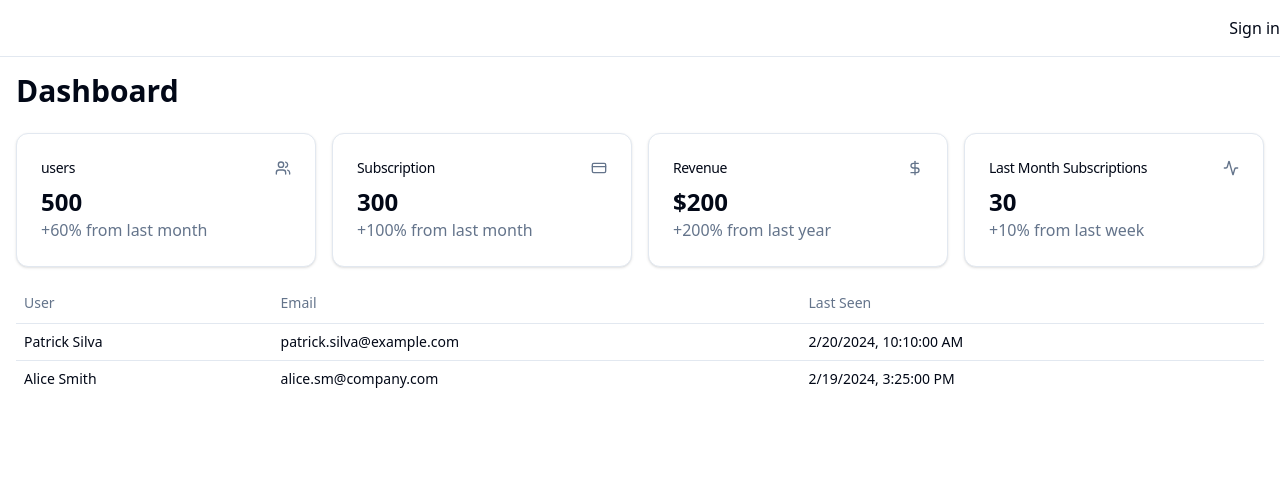
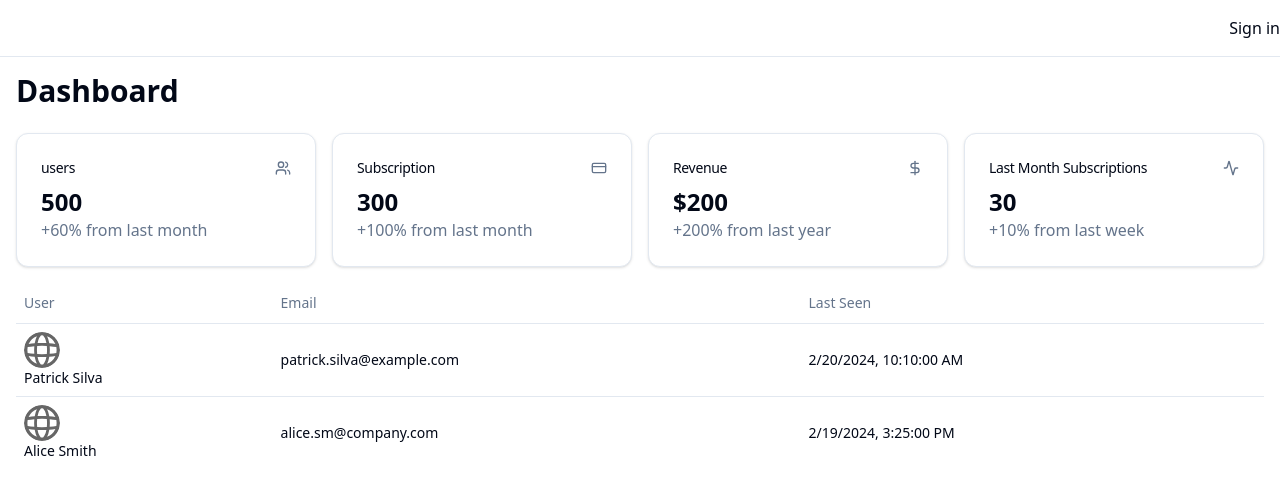
Before and after one commit to Patrickbpds/dashboard-admin, a Next.js app: page / in a window 1280 px wide. Shown: the top 494 px of the page. Built offline with nearby package versions, Linux system fonts and the light colour scheme.

Commit message:
feat: added avatar component

```diff
--- a/package.json
+++ b/package.json
@@ -9,6 +9,7 @@
     "lint": "next lint"
   },
   "dependencies": {
+    "@radix-ui/react-avatar": "^1.1.7",
     "class-variance-authority": "^0.7.1",
     "clsx": "^2.1.1",
     "lucide-react": "^0.503.0",
--- /dev/null
+++ b/src/components/ui/avatar.tsx
@@ -0,0 +1,50 @@
+"use client"
+
+import * as React from "react"
+import * as AvatarPrimitive from "@radix-ui/react-avatar"
+
+import { cn } from "@/lib/utils"
+
+const Avatar = React.forwardRef<
+  React.ElementRef<typeof AvatarPrimitive.Root>,
+  React.ComponentPropsWithoutRef<typeof AvatarPrimitive.Root>
+>(({ className, ...props }, ref) => (
+  <AvatarPrimitive.Root
+    ref={ref}
+    className={cn(
+      "relative flex h-10 w-10 shrink-0 overflow-hidden rounded-full",
+      className
+    )}
+    {...props}
+  />
+))
+Avatar.displayName = AvatarPrimitive.Root.displayName
+
+const AvatarImage = React.forwardRef<
+  React.ElementRef<typeof AvatarPrimitive.Image>,
+  React.ComponentPropsWithoutRef<typeof AvatarPrimitive.Image>
+>(({ className, ...props }, ref) => (
+  <AvatarPrimitive.Image
+    ref={ref}
+    className={cn("aspect-square h-full w-full", className)}
+    {...props}
+  />
+))
+AvatarImage.displayName = AvatarPrimitive.Image.displayName
+
+const AvatarFallback = React.forwardRef<
+  React.ElementRef<typeof AvatarPrimitive.Fallback>,
+  React.ComponentPropsWithoutRef<typeof AvatarPrimitive.Fallback>
+>(({ className, ...props }, ref) => (
+  <AvatarPrimitive.Fallback
+    ref={ref}
+    className={cn(
+      "flex h-full w-full items-center justify-center rounded-full bg-muted",
+      className
+    )}
+    {...props}
+  />
+))
+AvatarFallback.displayName = AvatarPrimitive.Fallback.displayName
+
+export { Avatar, AvatarImage, AvatarFallback }
--- a/src/components/users-table.tsx
+++ b/src/components/users-table.tsx
@@ -7,6 +7,8 @@ import {
   TableHeader,
   TableRow,
 } from "@/components/ui/table";
+
+import { Avatar, AvatarFallback, AvatarImage } from "@/components/ui/avatar";
 
 export type User = {
   id: number;
@@ -35,6 +37,15 @@ export function UsersTable({ data }: { data: User[] }) {
         {data.map((user) => (
           <TableRow key={user.id}>
             <TableCell>
+              <Avatar className="h-9 w-9">
+                <AvatarImage
+                  src="/globe.svg"
+                  alt={`${user.firstName} ${user.lastName}`}
+                ></AvatarImage>
+                <AvatarFallback>
+                  {user.firstName ? user.firstName[0] : ""}
+                </AvatarFallback>
+              </Avatar>
               {user.firstName} {user.lastName}
             </TableCell>
             <TableCell>{user.emailAddresses[0].emailAddress}</TableCell>
```
Also changed, not shown: 1 other file (tests, documents, lock files or other folders).
